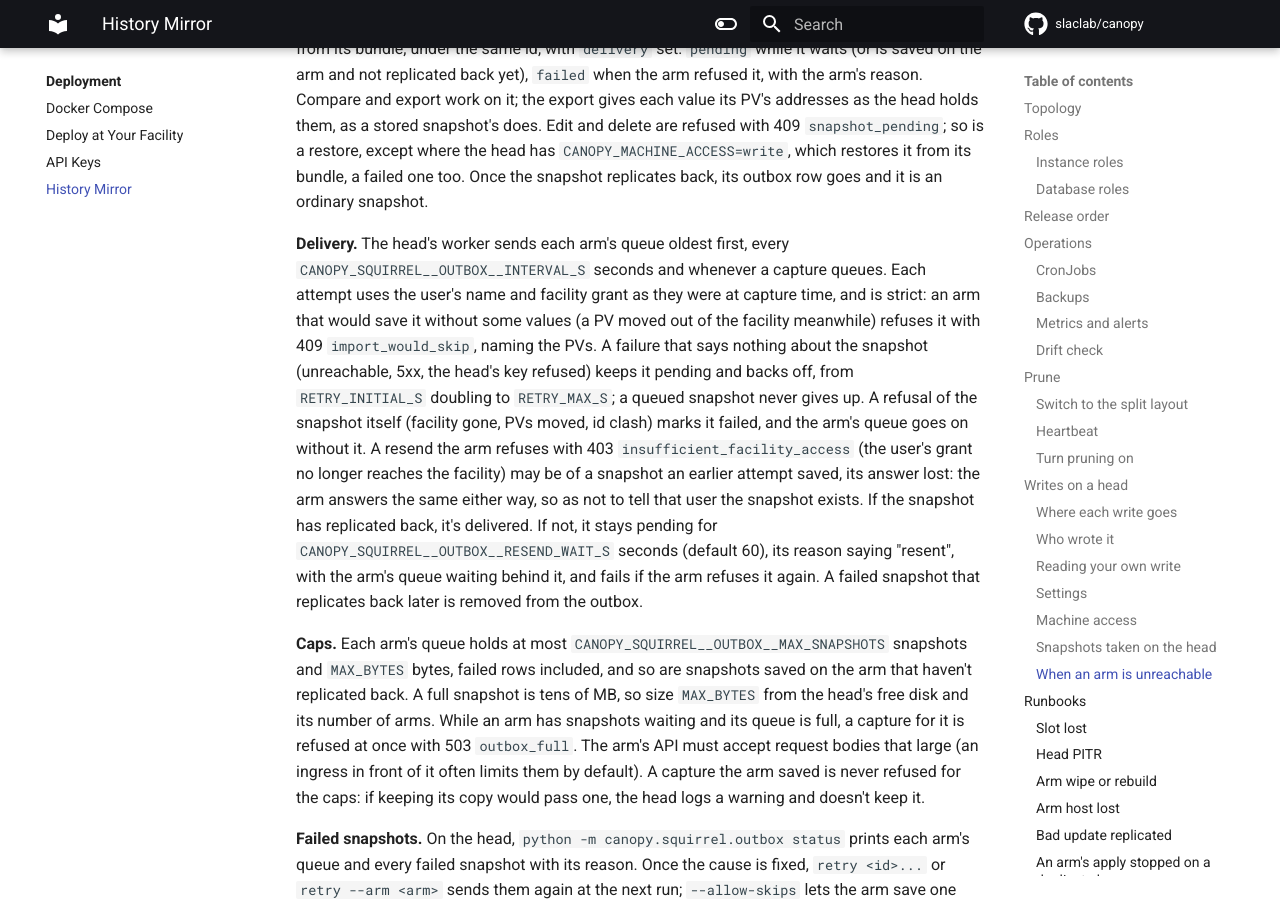
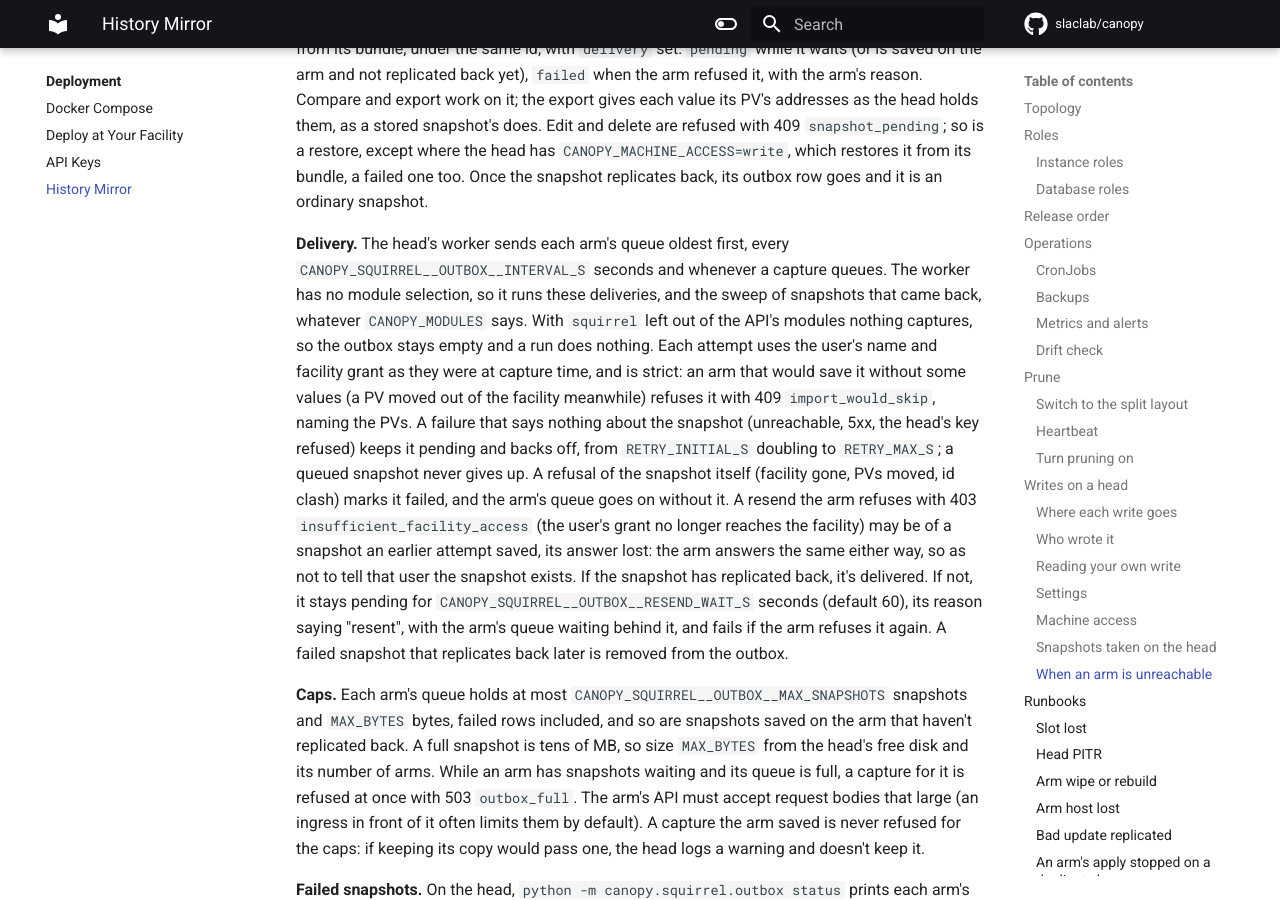
Before and after one commit to slaclab/canopy, an MkDocs documentation site: the page built from docs/deployment/history.md, in a window 1280 px wide and 900 px high, scrolled down 12949 px. Built offline with MkDocs 1.6.1 and Material for MkDocs 9.7.7, drawn with Linux system fonts in a browser that asks for light colours; comment, search, counter and statistics services are not loaded.

Commit message:
DOC: Say the head's worker delivers whatever CANOPY_MODULES says
The worker has no module selection, so the outbox delivery and its sweep run
on every head's worker; with squirrel left out of the API nothing captures, so
a run finds the outbox empty.

```diff
--- a/docs/deployment/history.md
+++ b/docs/deployment/history.md
@@ -502,7 +502,10 @@ one too.
 Once the snapshot replicates back, its outbox row goes and it is an ordinary snapshot.
 
 **Delivery.** The head's worker sends each arm's queue oldest first, every
-`CANOPY_SQUIRREL__OUTBOX__INTERVAL_S` seconds and whenever a capture queues. Each
+`CANOPY_SQUIRREL__OUTBOX__INTERVAL_S` seconds and whenever a capture queues. The
+worker has no module selection, so it runs these deliveries, and the sweep of
+snapshots that came back, whatever `CANOPY_MODULES` says. With `squirrel` left out of
+the API's modules nothing captures, so the outbox stays empty and a run does nothing. Each
 attempt uses the user's name and facility grant as they were at capture time, and is
 strict: an arm that would save it without some values (a PV moved out of the facility
 meanwhile) refuses it with 409 `import_would_skip`, naming the PVs. A failure that says
```
